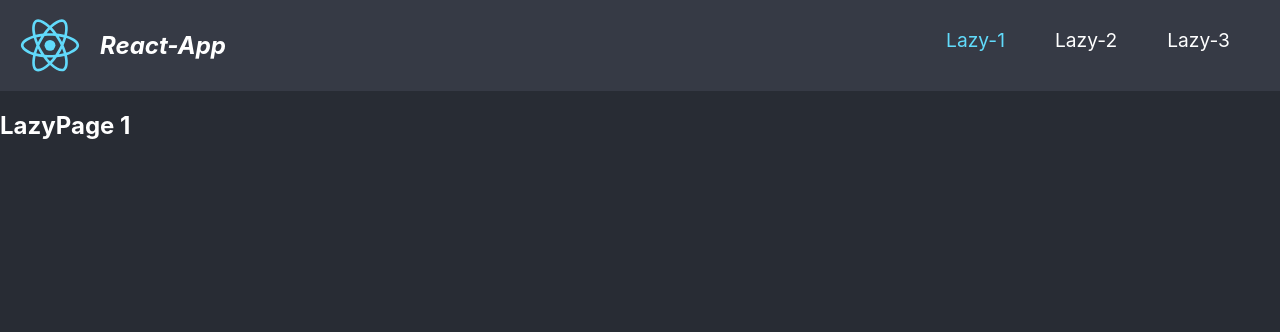
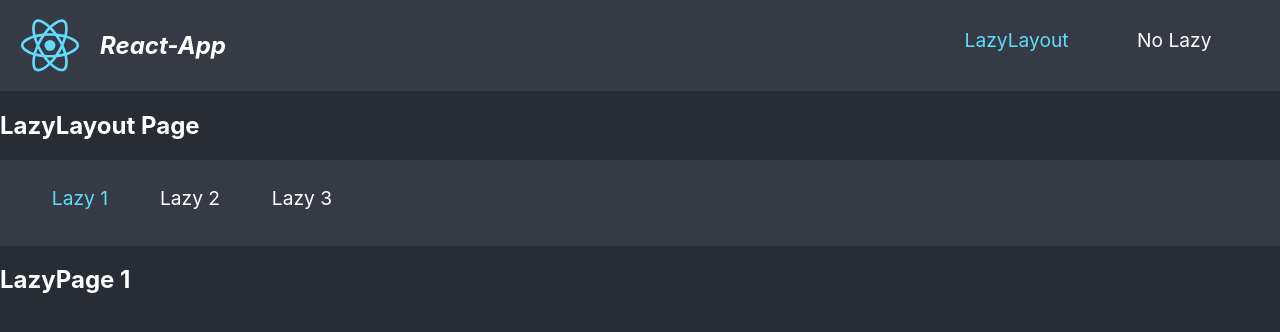
Before and after one commit to nicomelendez/react-adv, a React (Create React App) app: page /lazyload/lazy1 in a window 1280 px wide. Before the commit this address led to /lazy1. Shown: the top 332 px of the page. Built offline with nearby package versions, Linux system fonts and the light colour scheme.

Commit message:
rutas hijas en layout

```diff
--- /dev/null
+++ b/src/01-lazyload/layout/LazyLayout.tsx
@@ -0,0 +1,32 @@
+import { NavLink, Routes, Route, Navigate } from "react-router-dom";
+import { LazyPage1, LazyPage2,LazyPage3 } from "../pages";
+
+export const LazyLayout = () => {
+  return (
+    <div>
+        <h2>LazyLayout Page</h2>
+        <nav>
+            <ul>
+                <li>
+                    <NavLink  className={({isActive})=> isActive ? 'nav-active':''} to="lazy1">Lazy 1</NavLink>
+                </li>
+                <li>
+                    <NavLink  className={({isActive})=> isActive ? 'nav-active':''} to="lazy2">Lazy 2</NavLink>
+                </li>
+                <li>
+                    <NavLink  className={({isActive})=> isActive ? 'nav-active':''} to="lazy3">Lazy 3</NavLink>
+                </li>
+            </ul>
+        </nav>
+
+        <Routes>
+            <Route path="lazy1" element={<LazyPage1/>}/>
+            <Route path="lazy2" element={<LazyPage2/>}/>
+            <Route path="lazy3" element={<LazyPage3/>}/>
+
+            <Route path="*" element={<Navigate replace to="lazy1"/>} />
+        </Routes>
+    </div>
+  )
+}
+export default LazyLayout;
--- /dev/null
+++ b/src/01-lazyload/pages/NoLazy.tsx
@@ -0,0 +1,8 @@
+
+export const NoLazy = () => {
+  return (
+    <div>
+        <h2>NoLazy Component</h2>
+    </div>
+  )
+}
--- a/src/routes/routes.ts
+++ b/src/routes/routes.ts
@@ -1,4 +1,5 @@
 import { lazy, LazyExoticComponent } from "react";
+import { NoLazy } from "../01-lazyload/pages/NoLazy";
 // import { LazyPage1, LazyPage2,LazyPage3 } from "../01-lazyload/pages";
 
 type JSXComponent = () => JSX.Element;
@@ -9,28 +10,20 @@
     Component:LazyExoticComponent<JSXComponent> | JSXComponent;
     name:string;
 }
+const LazyLayout = lazy(()=> import(/*webpackChunkName:"LazyLayout"*/ '../01-lazyload/layout/LazyLayout'));
 
-const Lazy1 = lazy(()=> import(/*webpackChunkName: "LazyPage1"*/ '../01-lazyload/pages/LazyPage1'));
-const Lazy2 = lazy(()=> import(/*webpackChunkName: "LazyPage2"*/ '../01-lazyload/pages/LazyPage2'));
-const Lazy3 = lazy(()=> import(/*webpackChunkName: "LazyPage3"*/ '../01-lazyload/pages/LazyPage3'));
 
 export const routes:Route[] = [
     {
-        to: '/lazy1',
-        path: 'lazy1',
-        Component: Lazy1,
-        name: 'Lazy-1'
+        to: '/lazyload',
+        path: '/lazyload/*',
+        Component: LazyLayout,
+        name: 'LazyLayout'
     },
     {
-        to: '/lazy2',
-        path:'lazy2',
-        Component:Lazy2,
-        name:'Lazy-2'
+        to: '/no-lazy',
+        path:'no-lazy',
+        Component:NoLazy,
+        name:'No Lazy'
     },
-    {
-        to:'lazy3',
-        path:'lazy3',
-        Component:Lazy3,
-        name:'Lazy-3'
-    }
 ]
```
